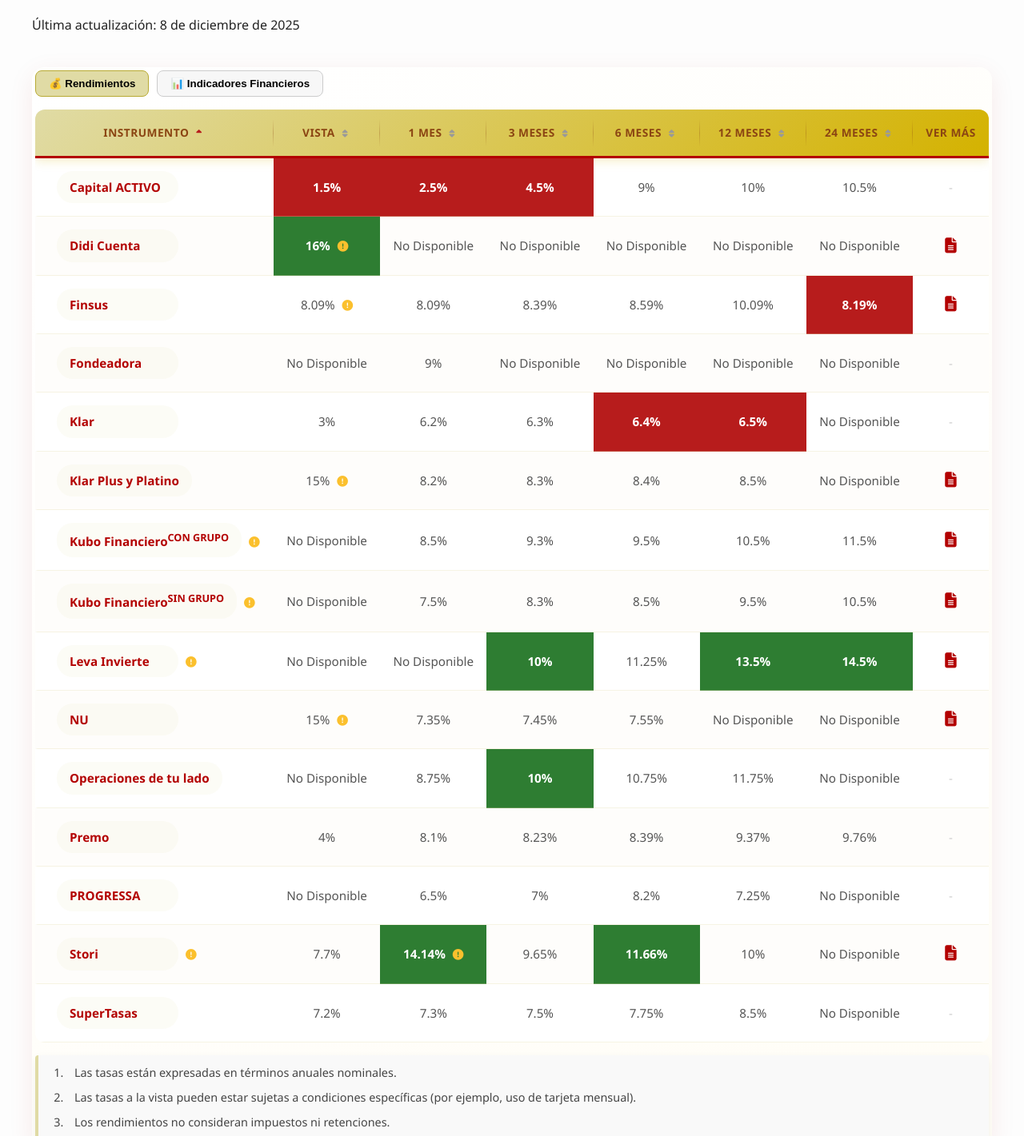
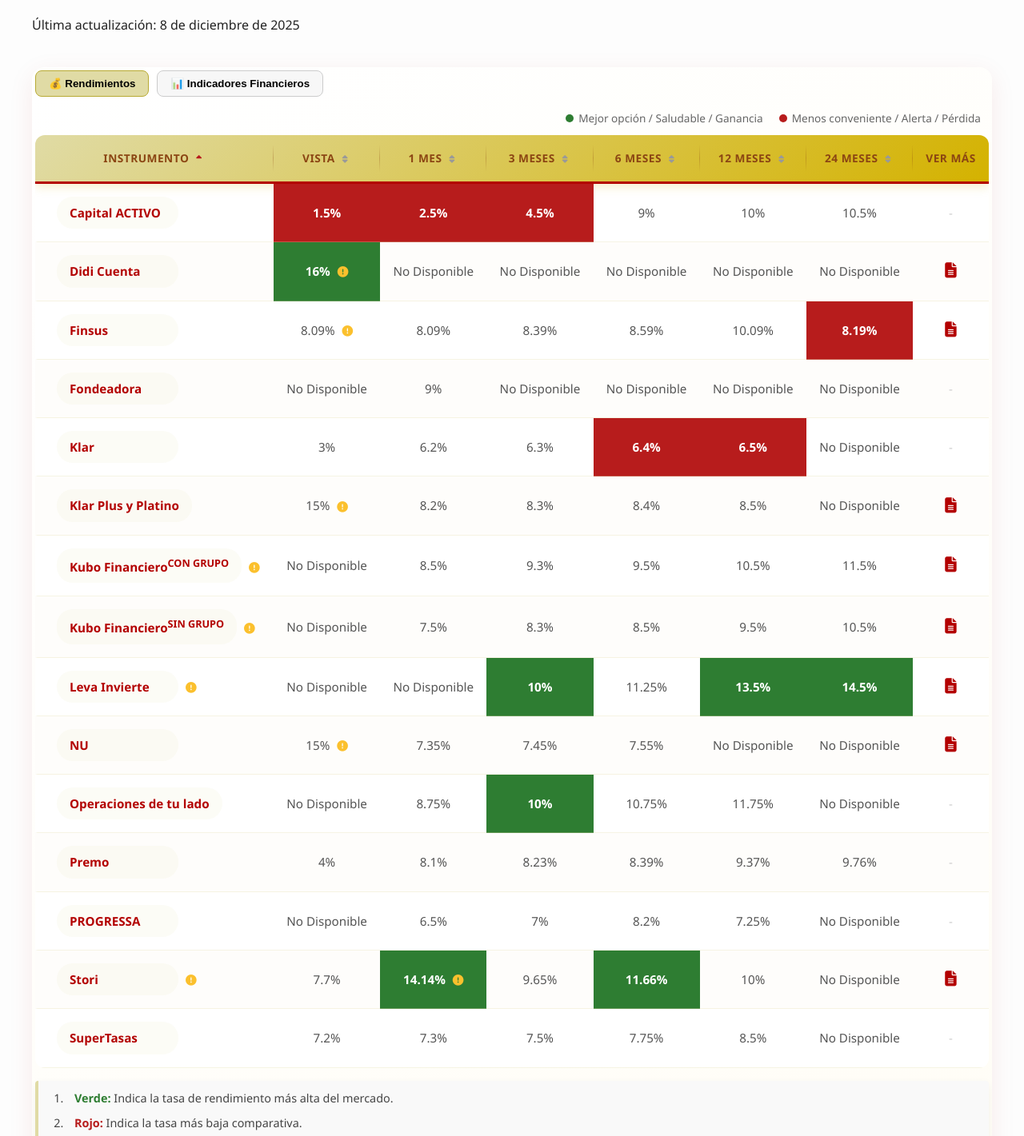
Before and after one commit to iguanopower2/blog-website, a plain HTML site: page sofipos.html in a window 1280 px wide. Shown: the part 161-1582 px from the top of the page at 80% size. Drawn offline with Linux system fonts and the light colour scheme.

Commit message:
Updated legends

```diff
--- a/js/funciones.js
+++ b/js/funciones.js
@@ -947,6 +947,29 @@
                 this.pintarTarjetas(filtradas, document.getElementById('contenedor-tarjetas'));
             });
         });
-    }
+    },
+    // ========================================================
+    // 🎨 MÓDULO: Renderizar Leyenda de Colores (Modular)
+    // ========================================================
+    renderizarLeyenda(contenedorId) {
+        const contenedor = document.getElementById(contenedorId);
+        if (!contenedor) return;
+
+        // El HTML es idéntico al que hicimos antes, pero ahora generado por JS
+        const html = `
+            <div class="leyenda-container">
+                <div class="leyenda-item">
+                    <span class="dot-leyenda dot-verde"></span>
+                    <span>Mejor opción / Saludable / Ganancia</span>
+                </div>
+                <div class="leyenda-item">
+                    <span class="dot-leyenda dot-rojo"></span>
+                    <span>Menos conveniente / Alerta / Pérdida</span>
+                </div>
+            </div>
+        `;
+
+        contenedor.innerHTML = html;
+    },
 
 };
--- a/sofipos.html
+++ b/sofipos.html
@@ -32,6 +32,8 @@
         <button class="tab-btn" data-tab="indicadores">📊 Indicadores Financieros</button>
       </div>
 
+      <div id="leyenda-sofipos"></div>
+
       <!-- 📊 Pestaña 1: Rendimientos -->
       <div class="tab-content active" id="tab-rendimientos">
         <table class="sofipos-table">
@@ -41,8 +43,9 @@
 
         <div class="table-footnotes">
           <ol>
+            <li><span style="color:#2e7d32; font-weight:bold;">Verde:</span> Indica la tasa de rendimiento más alta del mercado.</li>
+            <li><span style="color:#b71c1c; font-weight:bold;">Rojo:</span> Indica la tasa más baja comparativa.</li>
             <li>Las tasas están expresadas en términos anuales nominales.</li>
-            <li>Las tasas a la vista pueden estar sujetas a condiciones específicas (por ejemplo, uso de tarjeta mensual).</li>
             <li>Los rendimientos no consideran impuestos ni retenciones.</li>
           </ol>
         </div>
@@ -57,10 +60,10 @@
 
         <div class="table-footnotes">
           <ol>
-            <li><strong>NICAP:</strong> Nivel de capitalización de la SOFIPO, un indicador de solidez financiera.</li>
+            <li><strong>NICAP:</strong> Nivel de capitalización. <span style="color:#2e7d32; font-weight:bold;">Verde</span> indica Categoría 1 (≥ 131%), indicando solidez.</li>
             <li><strong>Categorías NICAP:</strong> Nivel 1 (≥ 131%), Nivel 2 (≥ 100% y < 131%), Nivel 3 (≥ 56% y < 100%), Nivel 4 (< 56%).</li>
-            <li><strong>IMOR:</strong> Índice de morosidad, indica el porcentaje de cartera vencida sobre la cartera total.</li>
-            <li><strong>Resultado Neto:</strong> Resultado contable del periodo, en millones de pesos.</li>
+            <li><strong>IMOR:</strong> Índice de morosidad (Cartera Vencida). <span style="color:#2e7d32; font-weight:bold;">Verde</span> indica el menor índice (mejor gestión de cobro).</li>
+            <li><strong>Resultado Neto:</strong> Ganancias o pérdidas. <span style="color:#2e7d32; font-weight:bold;">Verde</span> indica ganancias (números positivos), <span style="color:#b71c1c; font-weight:bold;">Rojo</span> indica pérdidas.</li>
             <li>El seguro <strong>PROSOFIPO</strong> protege hasta por aproximadamente <span class="valor-prosofipo"></span> MXN.</li>
             <li>Indicadores financieros al cierre del mes de <strong class="fecha-indicadores-fin"></strong></li>
           </ol>
@@ -150,6 +153,7 @@
       "IMOR (%)": "bajoMejor",
       "Resultado Neto": "positivoMejor"
     };
+    funciones.renderizarLeyenda("leyenda-sofipos");
 
     // 📊 Pestaña 1: Rendimientos
     funciones.renderizarTablaGeneral({
@@ -164,6 +168,7 @@
       mostrarRendimientos: true,
       modosColores: modosColores // 👈 ¡La tabla se colorea sola!
     });
+
 
     // 📈 Pestaña 2: Indicadores Financieros
     funciones.renderizarTablaGeneral({
--- a/style.css
+++ b/style.css
@@ -1626,3 +1626,37 @@
     background-color: #fff3cd; /* Fondo dorado muy suave */
     transform: scale(1.1);
 }
+/* --- LEYENDA DE COLORES (SIMBOLOGÍA) --- */
+.leyenda-container {
+    display: flex;
+    justify-content: flex-end; /* Alinear a la derecha */
+    gap: 20px;
+    margin-bottom: 10px;
+    padding: 0 10px;
+    font-size: 0.85rem;
+    color: #666;
+}
+
+.leyenda-item {
+    display: flex;
+    align-items: center;
+    gap: 6px;
+}
+
+.dot-leyenda {
+    width: 10px;
+    height: 10px;
+    border-radius: 50%;
+    display: inline-block;
+}
+
+.dot-verde { background-color: #2e7d32; }
+.dot-rojo { background-color: #b71c1c; }
+
+/* Ajuste para móvil: centrar la leyenda si la pantalla es chica */
+@media (max-width: 768px) {
+    .leyenda-container {
+        justify-content: center;
+        flex-wrap: wrap;
+    }
+}
```
Also changed, not shown: bancos.html (+2 -0 lines), index.html (+4 -1 lines).
